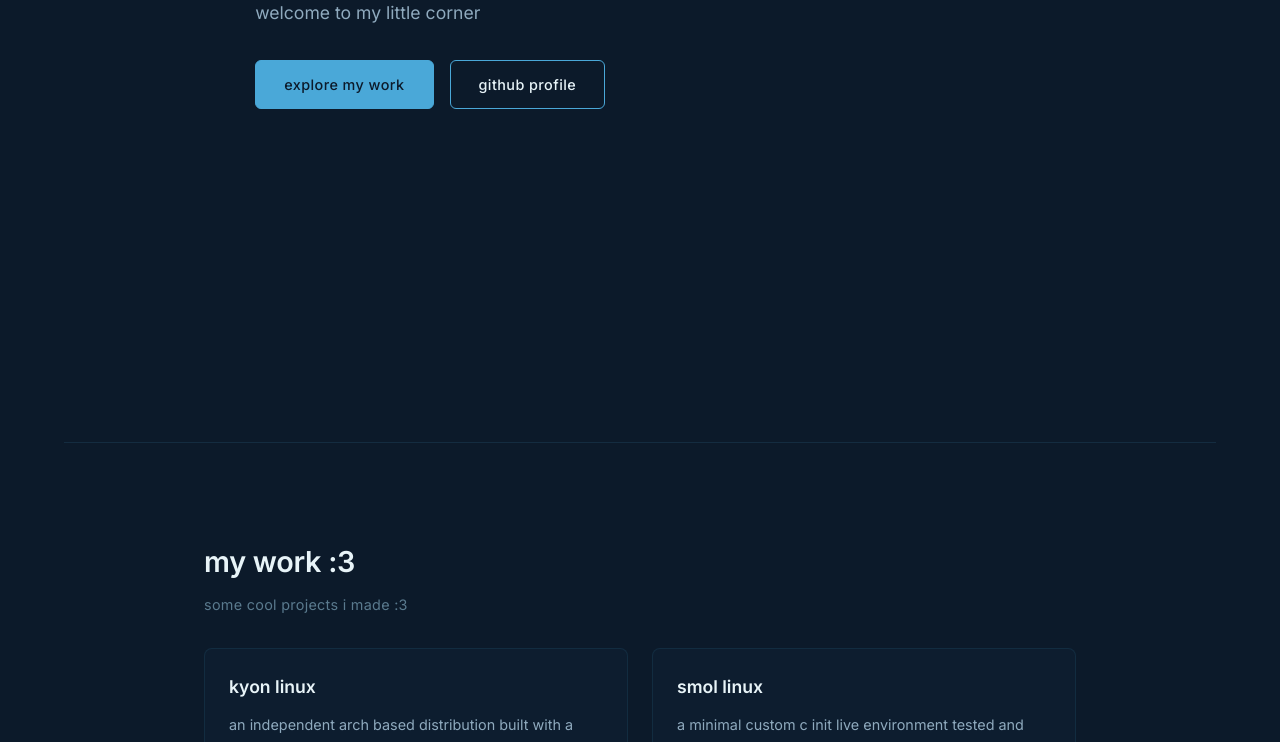
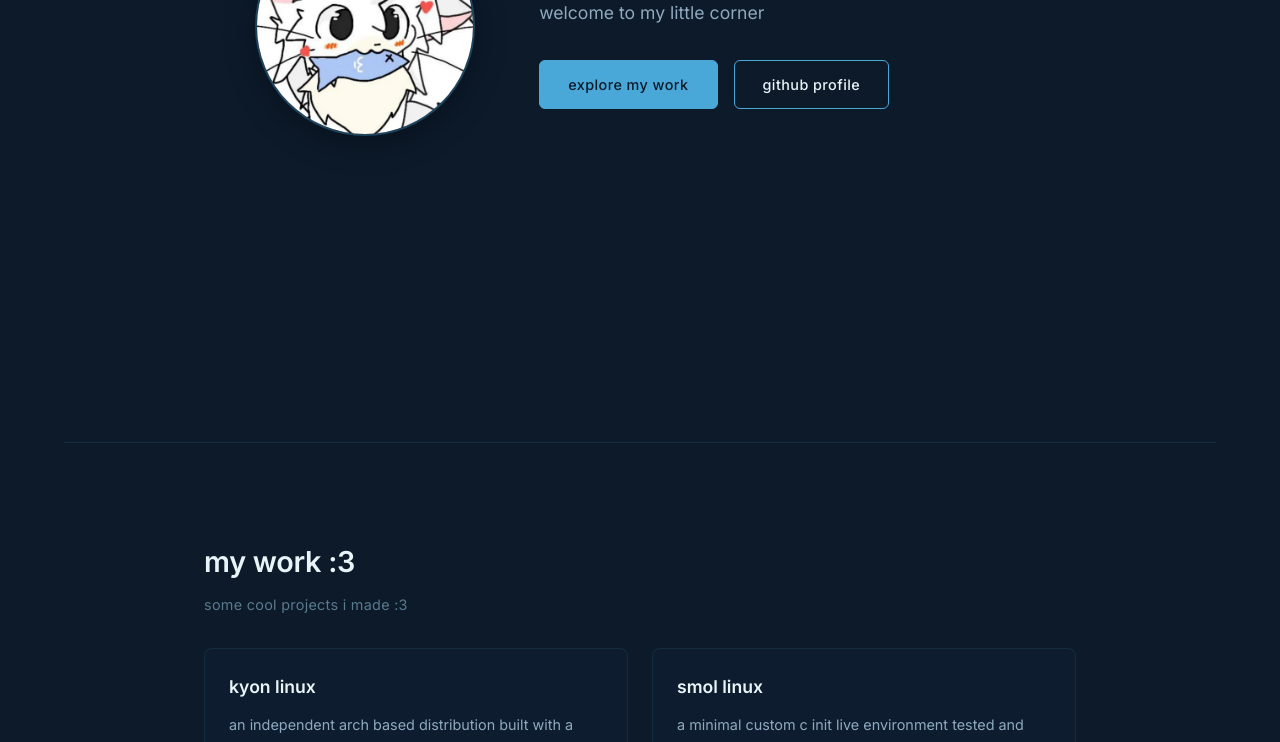
Before and after one commit to adachiPPP/adachi, a plain HTML site: page index.html in a window 1280 px wide. Shown: the part 358-1100 px from the top of the page. Drawn offline with Linux system fonts and the light colour scheme.

Commit message:
meow added pfp

```diff
--- a/index.html
+++ b/index.html
@@ -64,6 +64,20 @@ nav a:hover{color:#4aa8d8}
   padding:clamp(2rem,4vw,4rem);
   max-width:1100px;
   width:100%;
+}
+.hero-avatar{
+  flex:0 0 auto;
+  display:flex;
+  align-items:center;
+  justify-content:center;
+}
+.hero-avatar img{
+  width:220px;
+  height:220px;
+  border-radius:50%;
+  object-fit:cover;
+  border:2px solid rgba(74,168,216,.3);
+  box-shadow:0 8px 32px rgba(0,0,0,.3);
 }
 .hero-content{
   flex:1;
@@ -166,6 +180,7 @@ footer a:hover{color:#4aa8d8}
 
 @media(max-width:768px){
   .hero-inner{flex-direction:column;text-align:center}
+  .hero-avatar img{width:160px;height:160px}
   nav{gap:1rem}
   nav a{font-size:.8rem}
 }
@@ -188,6 +203,9 @@ footer a:hover{color:#4aa8d8}
 
 <section class="hero" id="home">
   <div class="hero-inner">
+    <div class="hero-avatar">
+      <img src="./pfp.jpg" alt="adachi">
+    </div>
     <div class="hero-content">
       <h1>hi i am adachi</h1>
       <p class="tagline">welcome to my little corner</p>
```
Also changed, not shown: pfp.jpg (added).
